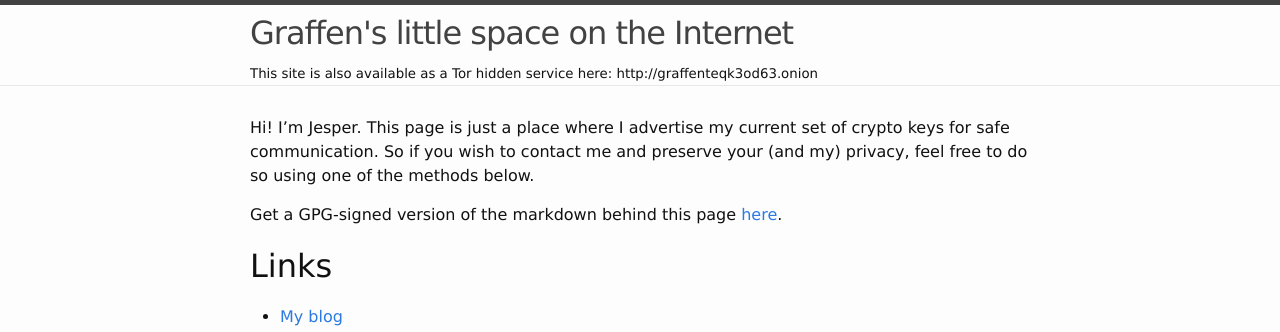
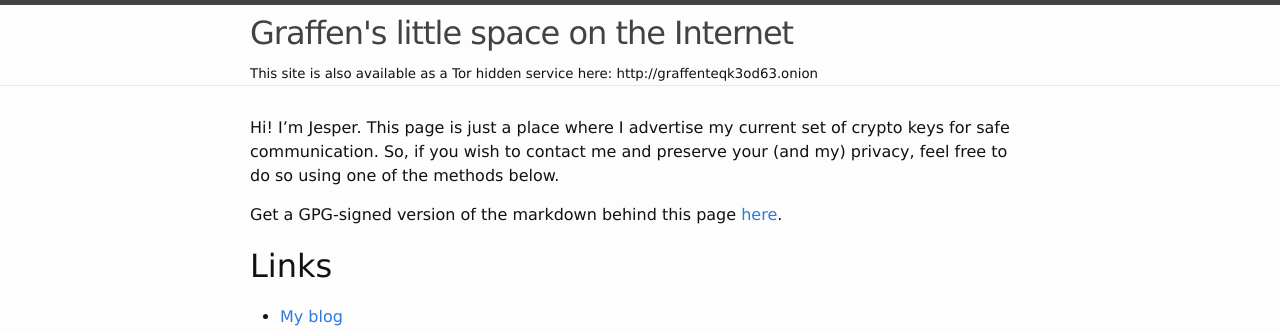
Before and after one commit to graffen/graffen.github.io, a Jekyll site: the page built from index.md, in a window 1280 px wide. Shown: the top 332 px of the page. Built offline with Jekyll 4.4.1, drawn with Linux system fonts in a browser that asks for light colours.

Commit message:
Add comma

```diff
--- a/index.md
+++ b/index.md
@@ -2,7 +2,7 @@
 layout: default
 ---
 
-Hi! I'm Jesper. This page is just a place where I advertise my current set of crypto keys for safe communication. So if you wish to contact me and preserve your (and my) privacy, feel free to do so using one of the methods below.
+Hi! I'm Jesper. This page is just a place where I advertise my current set of crypto keys for safe communication. So, if you wish to contact me and preserve your (and my) privacy, feel free to do so using one of the methods below.
 
 Get a GPG-signed version of the markdown behind this page [here](index.md.asc).
 
```
